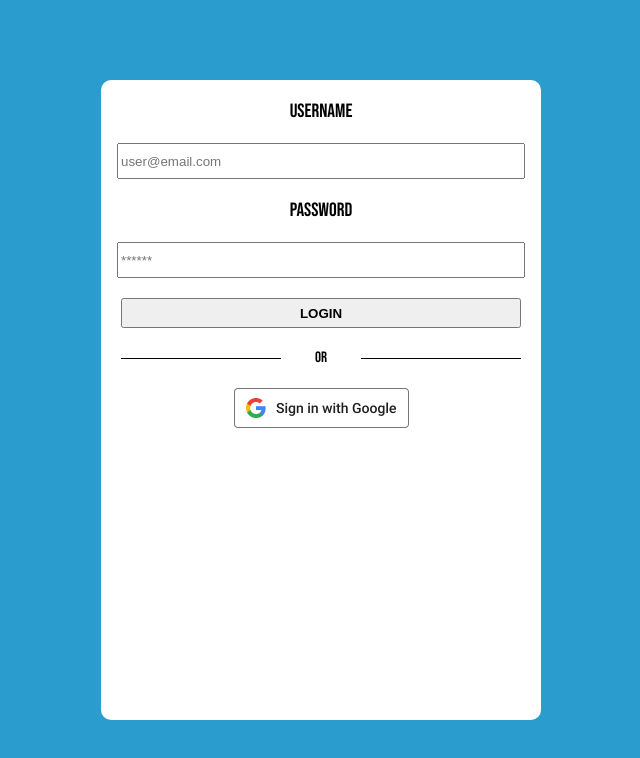
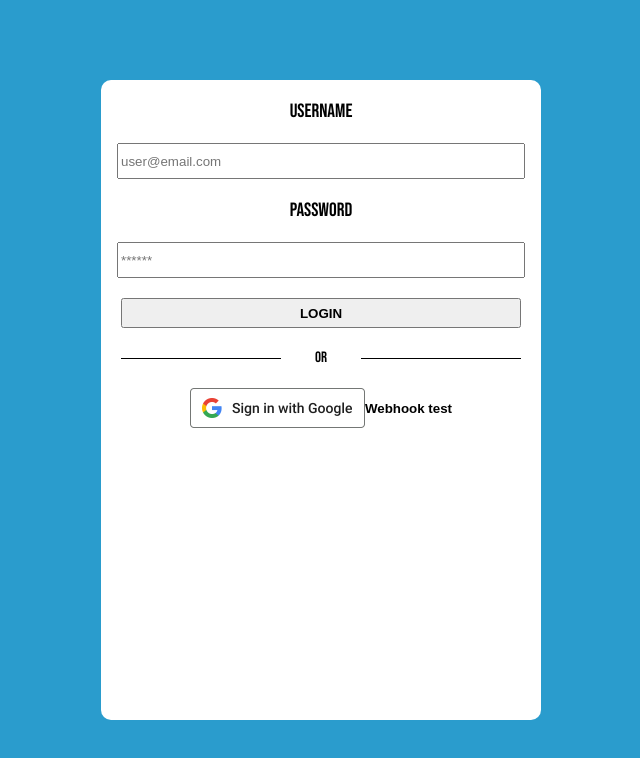
Before and after one commit to Ace-shhh/trello-clone, a React (Vite) app in the folder frontend/: page / in a window 1280 px wide. Shown: the top 758 px of the page, without its empty margins (319-959 px from the left). Built offline with nearby package versions, Linux system fonts and the light colour scheme.

Commit message:
webhooktestspan

```diff
--- a/frontend/src/pages/Login.jsx
+++ b/frontend/src/pages/Login.jsx
@@ -99,6 +99,7 @@ const Login = () =>{
                 <div className='divider'><span>or</span></div>
                 <button className='google-sign-in-button' onClick={handleGoogleLogin}>
                 <img src={GoogleIcon} alt='Sign in using Google'/>
+                <span>Webhook test</span>
                 </button>
             </form>
 
```
